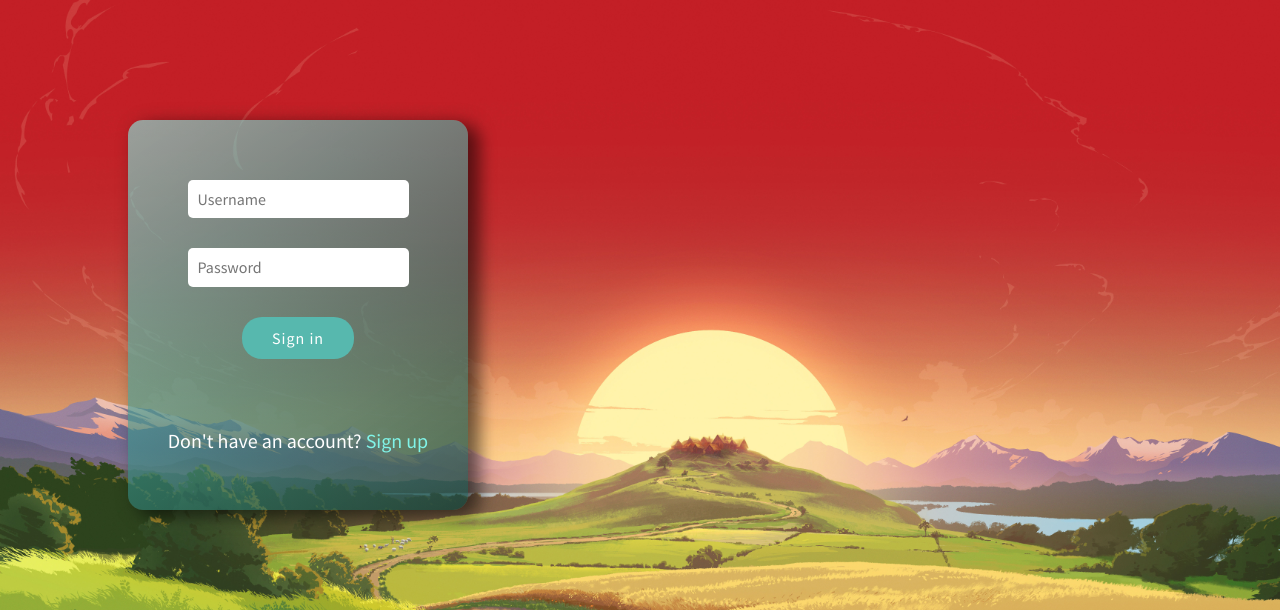
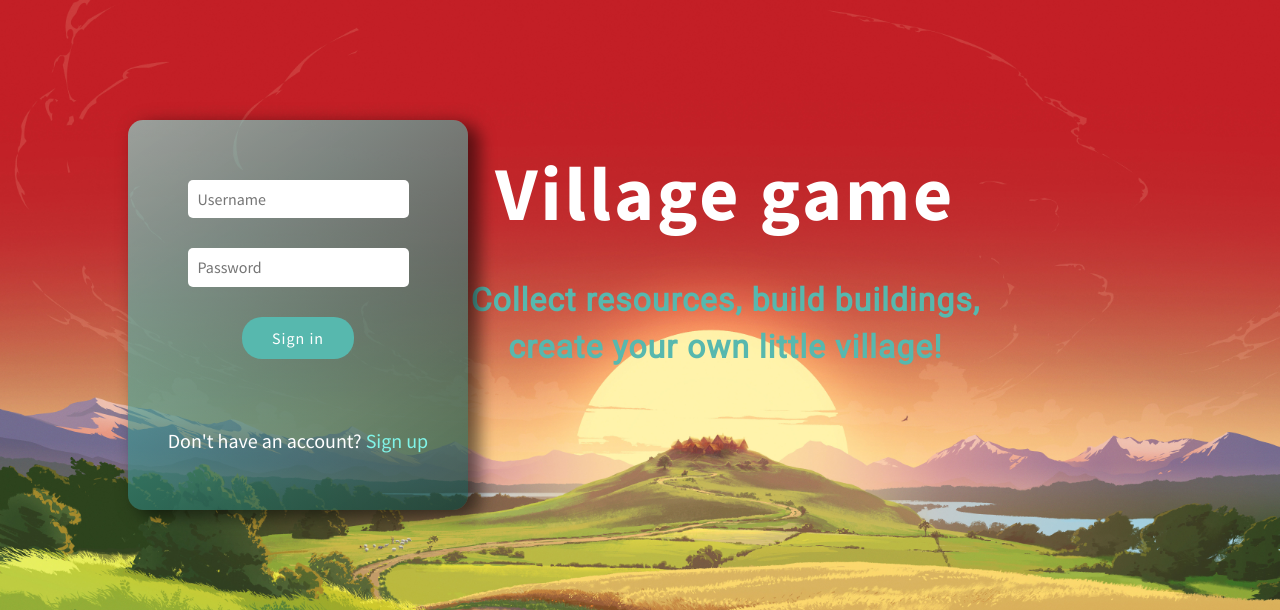
Before and after one commit to Bartekp26/Village-game, a PHP site: page / in a window 1280 px wide. Shown: the top 610 px of the page. Run offline with PHP 8.4, Linux system fonts and the light colour scheme; some libraries are stand-ins or nearby versions.

Commit message:
Added header

```diff
--- a/css/index.css
+++ b/css/index.css
@@ -5,10 +5,29 @@ body {
   background-attachment: fixed;
   background-size: cover; }
 
-.error {
-  color: red;
-  margin: 0;
-  font-size: 18px; }
+.header {
+  position: absolute;
+  top: 150px;
+  right: 300px;
+  font-family: "Source Sans Pro", sans-serif;
+  color: white; }
+  .header__title {
+    color: white;
+    text-align: center;
+    font-size: 76px;
+    letter-spacing: 3px;
+    margin: 0;
+    margin-bottom: 40px; }
+  .header__description {
+    margin: 0;
+    color: #57b8ae;
+    font-family: "Roboto", sans-serif;
+    font-size: 32px;
+    letter-spacing: 1px;
+    line-height: 1.45; }
+    .header__description--center {
+      display: block;
+      text-align: center; }
 
 .form_container {
   font-family: "Source Sans Pro", sans-serif;
@@ -57,3 +76,8 @@ body {
     text-decoration: none; }
     .sign__link:hover {
       color: #57b8ae; }
+
+.error {
+  color: red;
+  margin: 0;
+  font-size: 18px; }
--- a/index.php
+++ b/index.php
@@ -6,6 +6,7 @@
 <html lang="en" dir="ltr">
   <?php require "templates/head.html"; ?>
   <body>
+    <?php require "templates/header.html"; ?>
     <main>
         <div class="form_container">
           <form class="form" action="php/login.php" method="post">
--- /dev/null
+++ b/scss/header.scss
@@ -0,0 +1,28 @@
+.header{
+  position: absolute;
+  top: 150px;
+  right: 300px;
+  font-family: $sansProFont;
+  color: white;
+
+  &__title{
+    color: white;
+    text-align: center;
+    font-size: 76px;
+    letter-spacing: 3px;
+    margin: 0;
+    margin-bottom: 40px;
+  }
+  &__description{
+    margin: 0;
+    color: $basicColor;
+    font-family: $robotoFont;
+    font-size: 32px;
+    letter-spacing: 1px;
+    line-height: 1.45;
+    &--center{
+      display: block;
+      text-align: center;
+    }
+  }
+}
--- a/scss/index.scss
+++ b/scss/index.scss
@@ -2,5 +2,6 @@
 
 @import "variables";
 @import "body";
+@import "header";
+@import "form";
 @import "error";
-@import "form";
--- a/scss/variables.scss
+++ b/scss/variables.scss
@@ -1,7 +1,7 @@
 $lightenBasicColor: rgba(128,244,232,1);
 $basicColor: rgba(87,184,174,1);
 $darkenBasicColor: rgba(40,115,107,1);
-$evenDarkenBasicColor: rgba(2,59,53,0.1);
+$evenDarkenBasicColor: rgba(2,59,53,1);
 
 $sansProFont: 'Source Sans Pro', sans-serif;
 $robotoFont: 'Roboto', sans-serif;
--- /dev/null
+++ b/templates/header.html
@@ -0,0 +1,4 @@
+<header class="header">
+  <h1 class="header__title">Village game</h1>
+  <h2 class="header__description">Collect resources, build buildings, <span class="header__description--center">create your own little village!</span></h2>
+</header>
```
